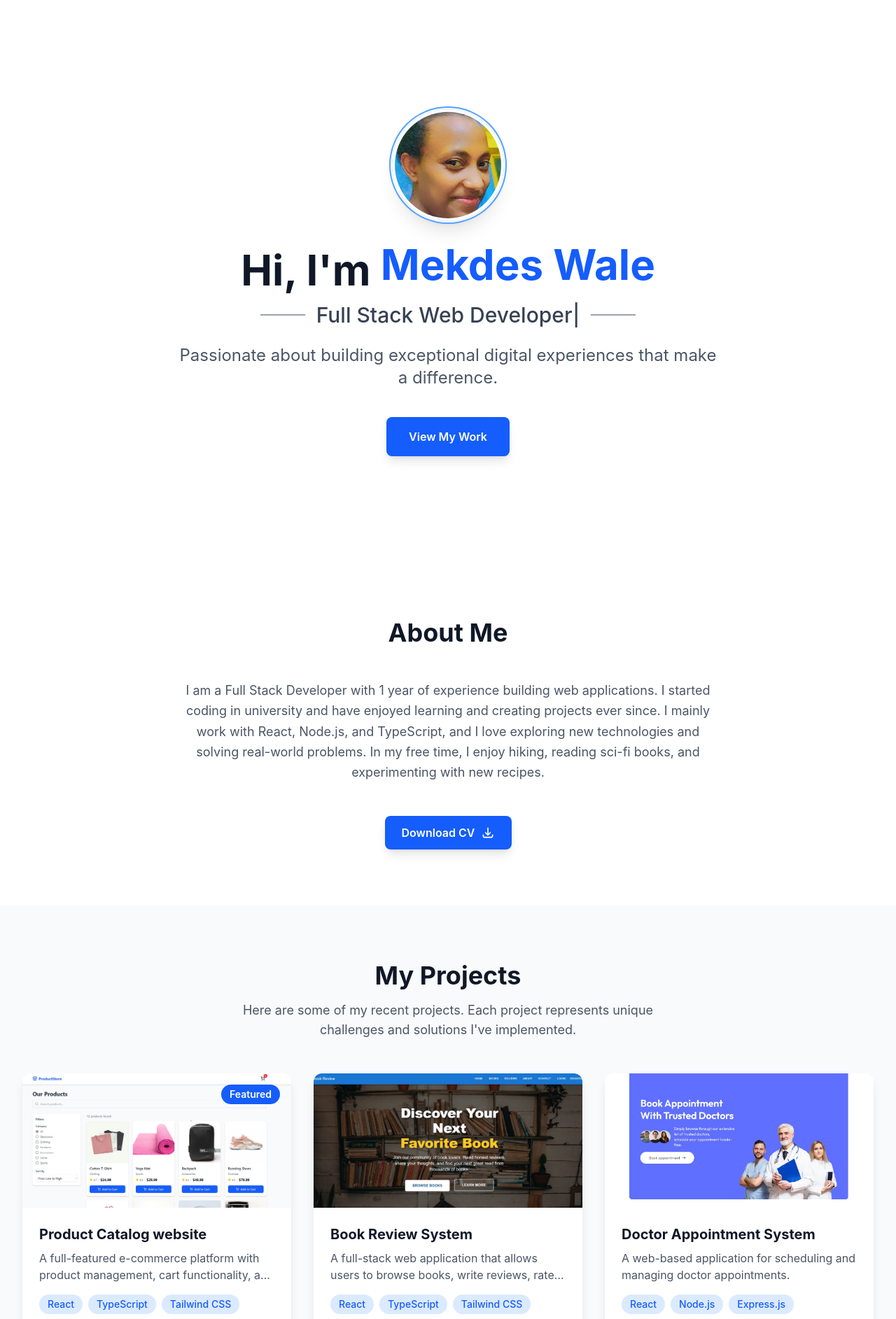
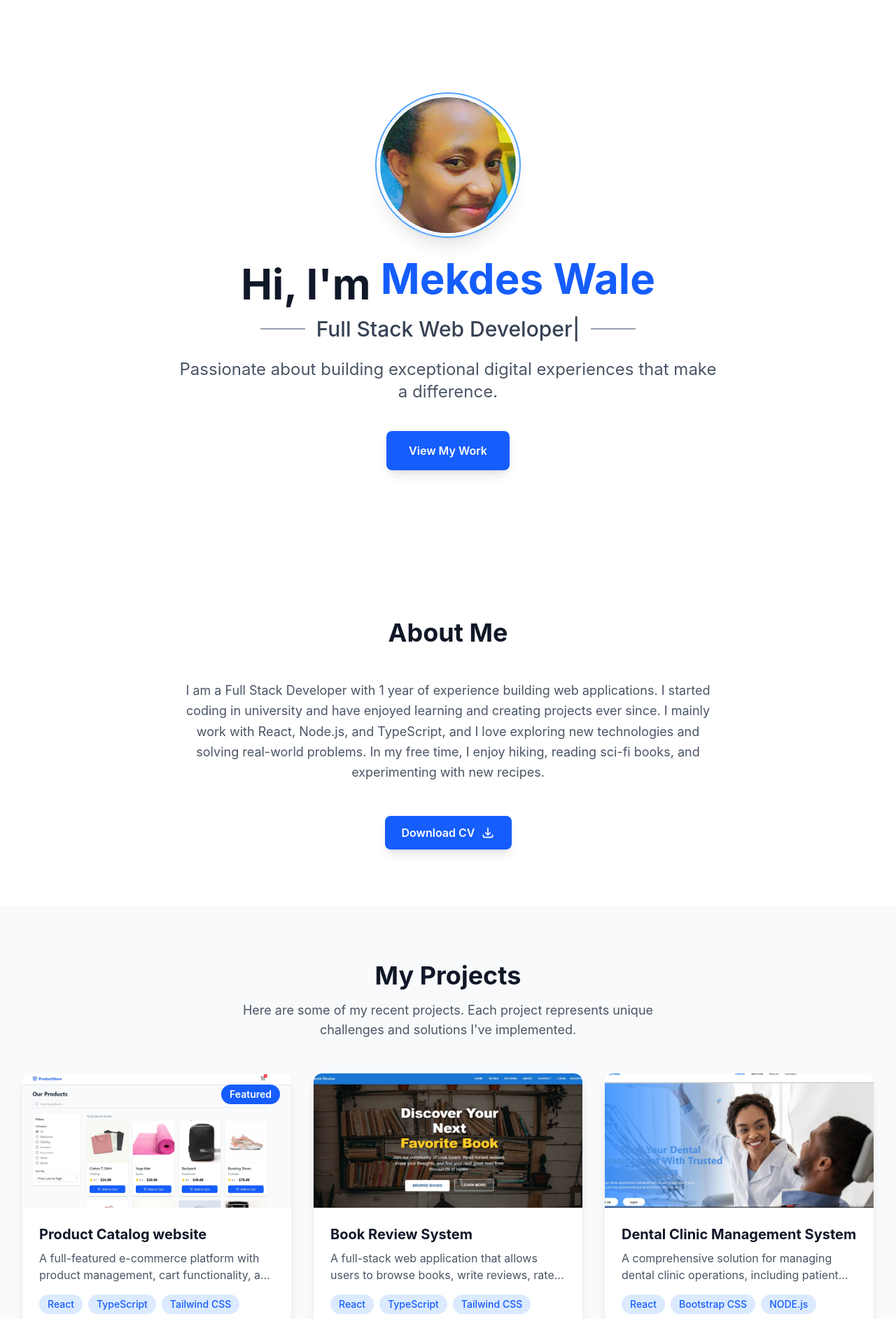
Before and after one commit to 19mekdes/Port, a React (Vite) app: page / in a window 1280 px wide. Shown: the part 60-1945 px from the top of the page at 70% size. Built offline with nearby package versions, Linux system fonts and the light colour scheme.

Commit message:
modified

```diff
--- a/src/components/Hero.tsx
+++ b/src/components/Hero.tsx
@@ -31,11 +31,11 @@ const Hero: React.FC<HeroProps> = ({ onCtaClick }) => {
       <div className="max-w-7xl mx-auto text-center">
         {/* Profile Image */}
         <div className="mb-8">
-          <div className="w-40 h-40 mx-auto relative">
+          <div className="w-50 h-50 mx-auto relative">
             <img
               src="./images/mekdi.jpg"
               alt="Profile"
-              className="rounded-full object-cover w-full h-full border-4 border-white shadow-xl"
+              className="rounded-full object-cover w-full h-full border-3 border-white shadow-xl"
             />
             <div className="absolute inset-0 rounded-full ring-2 ring-blue-400 ring-offset-2" />
           </div>
--- a/src/components/Skill.tsx
+++ b/src/components/Skill.tsx
@@ -1,4 +1,3 @@
-
 import React, { useState } from 'react';
 import { motion } from 'framer-motion';
 import { useInView } from 'react-intersection-observer';
--- a/src/data/projectsData.ts
+++ b/src/data/projectsData.ts
@@ -20,24 +20,24 @@ export const projectsData: Project[] = [
     liveUrl: 'https://book-review-demo.com',
     imageUrl: '/images/BookReview.jpg',
   },
+
   {
     id: 3,
+    title: 'Dental Clinic Management System',
+    description: 'A comprehensive solution for managing dental clinic operations, including patient records, appointment scheduling, and treatment tracking.',
+    techStack: ['React', 'Bootstrap CSS', 'NODE.js', 'MongoDB'],
+    githubUrl: 'https://github.com/19mekdes/Tana-Med-Solution.git',
+    liveUrl: 'https://dental-clinic-demo.com',
+    imageUrl: '/images/dental-clinic.jpg',
+  },
+  {
+    id: 4,
     title: 'Doctor Appointment System',
     description: 'A web-based application for scheduling and managing doctor appointments.',
     techStack: ['React', 'Node.js','Express.js', 'MongoDB'],
     githubUrl: 'https://github.com/19mekdes/doctor-appointment-website.git',
     liveUrl: 'https://doctor-appointment-demo.com',
     imageUrl: '/images/Bookappointementwithdoctors.jpg',
-  },
-
-  {
-    id: 4,
-    title: 'Dental Clinic Management System',
-    description: 'A comprehensive solution for managing dental clinic operations, including patient records, appointment scheduling, and treatment tracking.',
-    techStack: ['React', 'Bootstrap CSS', 'NODE.js', 'MongoDB'],
-    githubUrl: 'https://github.com/19mekdes/Tana-Med-Solution.git',
-    liveUrl: 'https://dental-clinic-demo.com',
-    imageUrl: '/images/dental-clinic.jpg',
   },
   {
     id: 5,
```
